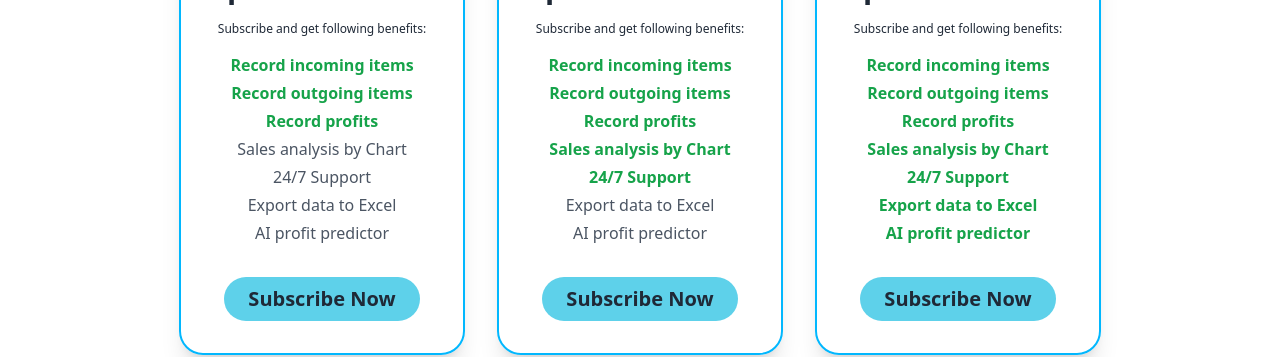
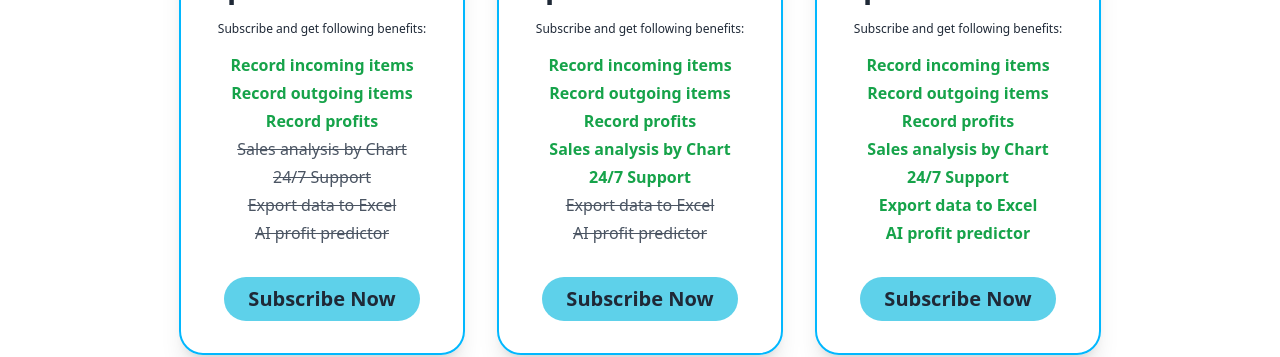
Before and after one commit to Bimzking1/keda-bimo-2, a React (Vite) app: page / in a window 1280 px wide. Shown: the part 2860-3217 px from the top of the page. Built offline with nearby package versions, Linux system fonts and the light colour scheme.

Commit message:
Text Strikethrough

```diff
--- a/src/components/Pricing.jsx
+++ b/src/components/Pricing.jsx
@@ -82,16 +82,16 @@ const Pricing = () => {
                         <div className='text-md my-1 font-bold text-green-600'>
                             Record profits
                         </div>
-                        <div className='text-md my-1 text-gray-600'>
+                        <div style={{textDecoration: 'line-through'}} className='text-md my-1 text-gray-600'>
                             Sales analysis by Chart
                         </div>
-                        <div className='text-md my-1 text-gray-600'>
+                        <div style={{textDecoration: 'line-through'}} className='text-md my-1 text-gray-600'>
                             24/7 Support
                         </div>
-                        <div className='text-md my-1 text-gray-600'>
+                        <div style={{textDecoration: 'line-through'}} className='text-md my-1 text-gray-600'>
                             Export data to Excel
                         </div>
-                        <div className='text-md my-1 text-gray-600'>
+                        <div style={{textDecoration: 'line-through'}} className='text-md my-1 text-gray-600'>
                             AI profit predictor
                         </div>
                         <div className='mt-8'>
@@ -136,10 +136,10 @@ const Pricing = () => {
                         <div className='text-md my-1 font-bold text-green-600'>
                             24/7 Support
                         </div>
-                        <div className='text-md my-1 text-gray-600'>
+                        <div style={{textDecoration: 'line-through'}} className='text-md my-1 text-gray-600'>
                             Export data to Excel
                         </div>
-                        <div className='text-md my-1 text-gray-600'>
+                        <div style={{textDecoration: 'line-through'}} className='text-md my-1 text-gray-600'>
                             AI profit predictor
                         </div>
                         <div className='mt-8'>
```
